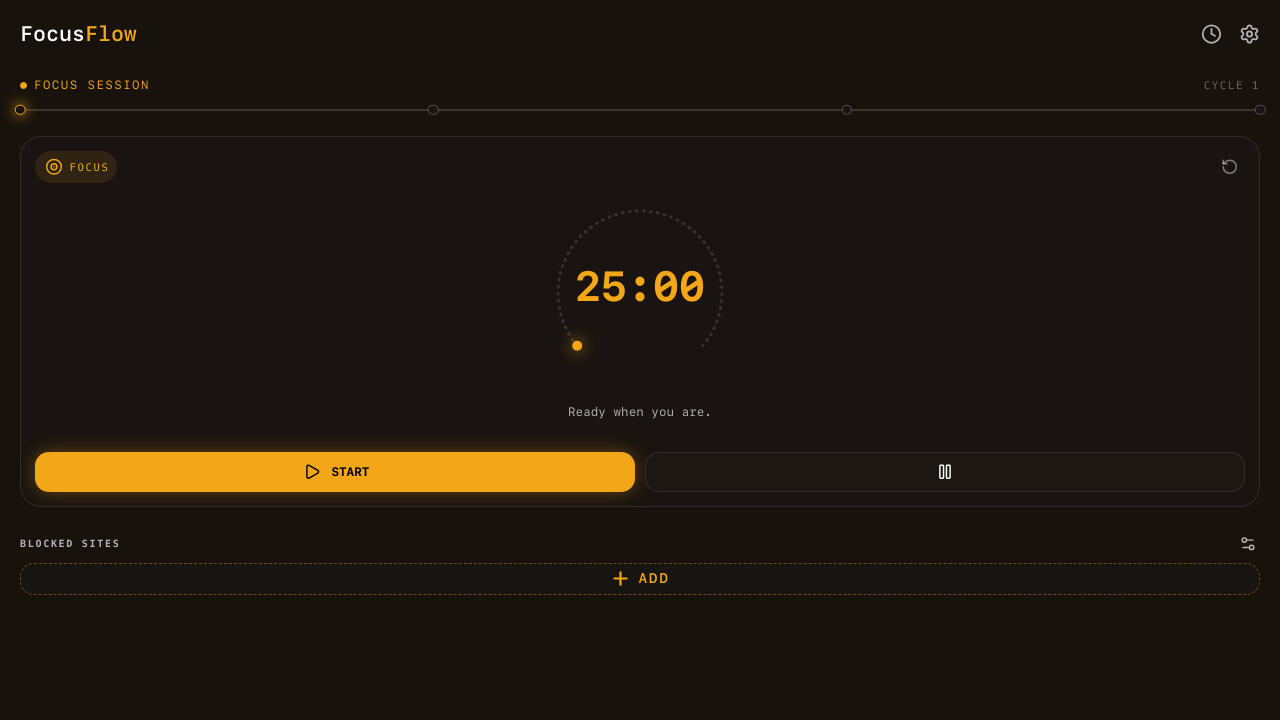
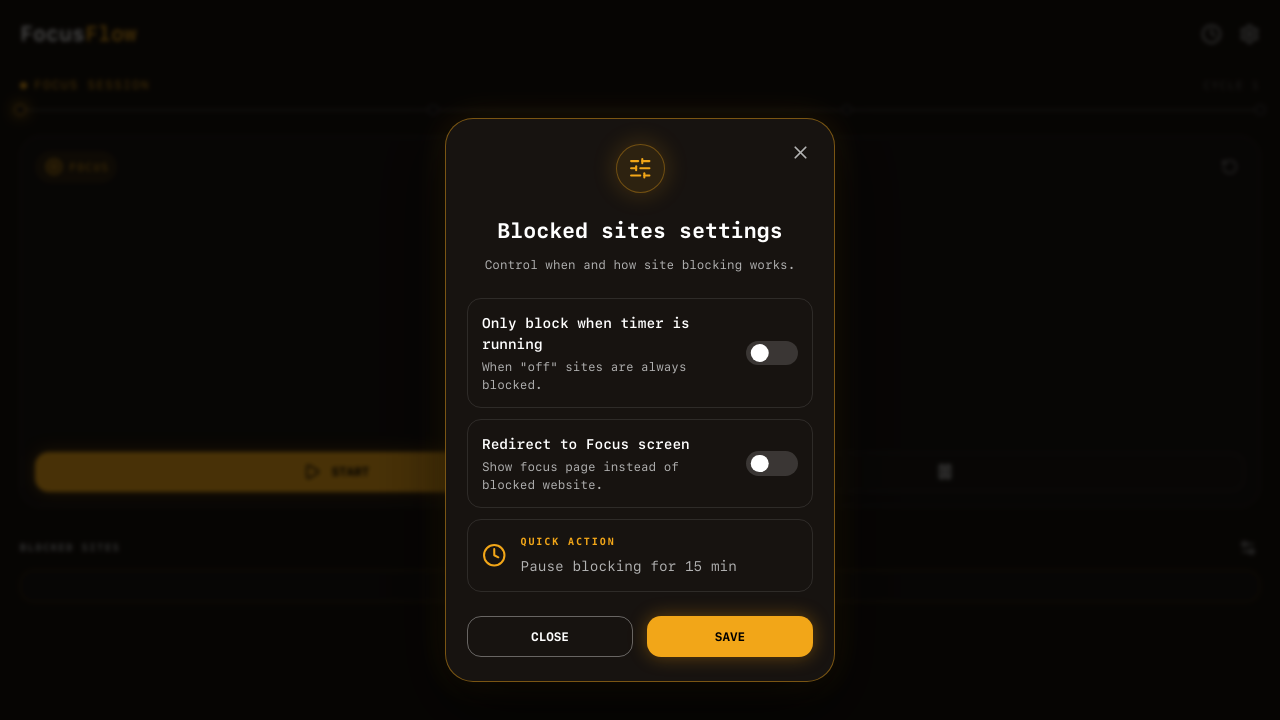
Before and after one commit to ArtemShuhat/FocusFlow, a React (Vite) app: page / in a window 1280 px wide. Both pictures are taken after a click on the button 1248 px from the left and 543 px from the top of the page. Shown: the top 720 px of the page. Built offline with nearby package versions, Linux system fonts and the light colour scheme.

Commit message:
💎 add blocked sites preferences modal

```diff
--- a/src/app/blocker/BlockedSection.tsx
+++ b/src/app/blocker/BlockedSection.tsx
@@ -1,17 +1,21 @@
-import { ChevronDown, Globe, Plus, Settings, Settings2 } from 'lucide-react'
+import { ChevronDown, Plus, Settings, Settings2 } from 'lucide-react'
 import { useState } from 'react'
 import { useBlockedSites } from './hooks/useBlockedSites'
+import { useBlockerSettings } from './hooks/useBlockerSettings'
 import { AddBlockedSiteModal } from './ui/AddBlockedSiteModal'
 import { Button } from '@/shared/ui/Button'
-import { SettingsBlockedSiteModal } from './ui/SettingsBlockedSiteModal'
+import { SettingsBlockedSiteModal } from './ui/BlockedSiteSettingsModal'
 import { SiteFavicon } from './ui/SiteFavicon'
 import { toast } from 'sonner'
+import { BlockedSitesPreferencesModal } from './ui/BlockedSitesPreferencesModal'
 
 const VISIBLE_SITES_COUNT = 5
 
 export function BlockedSection() {
 	const { sites, addSite, updateSite, removeSite } = useBlockedSites()
+	const { settings, updateSettings } = useBlockerSettings()
 	const [isAddModalOpen, setIsAddModalOpen] = useState(false)
+	const [isPreferencesModalOpen, setIsPreferencesModalOpen] = useState(false)
 	const [isExpanded, setIsExpanded] = useState(false)
 	const hasHiddenSites = sites.length > VISIBLE_SITES_COUNT
 	const visibleSites = isExpanded ? sites : sites.slice(0, VISIBLE_SITES_COUNT)
@@ -44,8 +48,13 @@ export function BlockedSection() {
 							/>
 						</button>
 					)}
-					<button aria-label='Open blocker settings' type='button'>
-						<Settings2 className='h-5 text-muted' />
+					<button
+						aria-label='Open blocker settings'
+						type='button'
+						onClick={() => setIsPreferencesModalOpen(true)}
+						className='flex h-7 w-7 items-center justify-center rounded-lg text-muted transition hover:bg-surface hover:text-foreground'
+					>
+						<Settings2 className='h-5' />
 					</button>
 				</div>
 			</div>
@@ -113,6 +122,18 @@ export function BlockedSection() {
 					toast.success('Site removed')
 				}}
 			/>
+			{isPreferencesModalOpen && (
+				<BlockedSitesPreferencesModal
+					isOpen={isPreferencesModalOpen}
+					settings={settings}
+					onClose={() => setIsPreferencesModalOpen(false)}
+					onSubmit={async nextSettings => {
+						await updateSettings(nextSettings)
+						setIsPreferencesModalOpen(false)
+						toast.success('Blocker settings updated')
+					}}
+				/>
+			)}
 		</>
 	)
 }
--- /dev/null
+++ b/src/app/blocker/hooks/useBlockerSettings.ts
@@ -0,0 +1,27 @@
+import { useCallback, useEffect, useState } from 'react'
+import { DEFAULT_BLOCKER_SETTINGS } from '../model/constants'
+import { getBlockerSettings, setBlockerSettings } from '../model/storage'
+import type { BlockerSettings } from '../model/types'
+
+export function useBlockerSettings() {
+	const [settings, setSettings] = useState(DEFAULT_BLOCKER_SETTINGS)
+	const [isLoading, setIsLoading] = useState(true)
+
+	useEffect(() => {
+		getBlockerSettings().then(storedSettings => {
+			setSettings(storedSettings)
+			setIsLoading(false)
+		})
+	}, [])
+
+	const updateSettings = useCallback(async (nextSettings: BlockerSettings) => {
+		await setBlockerSettings(nextSettings)
+		setSettings(nextSettings)
+	}, [])
+
+	return {
+		settings,
+		isLoading,
+		updateSettings
+	}
+}
--- /dev/null
+++ b/src/app/blocker/model/constants.ts
@@ -0,0 +1,6 @@
+import type { BlockerSettings } from './types'
+
+export const DEFAULT_BLOCKER_SETTINGS: BlockerSettings = {
+	onlyBlockWhenTimerRunning: false,
+	redirectToFocusScreen: false
+}
--- a/src/app/blocker/model/storage.ts
+++ b/src/app/blocker/model/storage.ts
@@ -1,6 +1,9 @@
-import type { BlockedSite } from './types'
+import { DEFAULT_BLOCKER_SETTINGS } from './constants'
+import type { BlockedSite, BlockerSettings } from './types'
 
-export const STORAGE_KEY = 'blockedSites'
+export const BLOCKED_SITES_STORAGE_KEY = 'blockedSites'
+export const BLOCKER_SETTINGS_STORAGE_KEY = 'blockerSettings'
+export const STORAGE_KEY = BLOCKED_SITES_STORAGE_KEY
 
 export function normalizeHostname(value: string) {
 	const url = value.includes('://') ? value : `https://${value}`
@@ -9,10 +12,25 @@ export function normalizeHostname(value: string) {
 }
 
 export async function getBlockedSites() {
-	const result = await chrome.storage.local.get(STORAGE_KEY)
-	return (result[STORAGE_KEY] as BlockedSite[] | undefined) ?? []
+	const result = await chrome.storage.local.get(BLOCKED_SITES_STORAGE_KEY)
+	return (result[BLOCKED_SITES_STORAGE_KEY] as BlockedSite[] | undefined) ?? []
 }
 
 export async function setBlockedSites(sites: BlockedSite[]) {
-	await chrome.storage.local.set({ [STORAGE_KEY]: sites })
+	await chrome.storage.local.set({ [BLOCKED_SITES_STORAGE_KEY]: sites })
 }
+
+export async function getBlockerSettings() {
+	const result = await chrome.storage.local.get(BLOCKER_SETTINGS_STORAGE_KEY)
+
+	return {
+		...DEFAULT_BLOCKER_SETTINGS,
+		...(result[BLOCKER_SETTINGS_STORAGE_KEY] as
+			| Partial<BlockerSettings>
+			| undefined)
+	}
+}
+
+export async function setBlockerSettings(settings: BlockerSettings) {
+	await chrome.storage.local.set({ [BLOCKER_SETTINGS_STORAGE_KEY]: settings })
+}
--- a/src/app/blocker/model/types.ts
+++ b/src/app/blocker/model/types.ts
@@ -7,3 +7,8 @@ export interface BlockedSite {
 export interface AddBlockedSiteOptions {
 	enabled?: boolean
 }
+
+export interface BlockerSettings {
+	onlyBlockWhenTimerRunning: boolean
+	redirectToFocusScreen: boolean
+}
--- a/src/app/blocker/ui/SettingsBlockedSiteModal.tsx
+++ b/src/app/blocker/ui/BlockedSiteSettingsModal.tsx
@@ -4,7 +4,6 @@ import { useState } from 'react'
 import { Button } from '@/shared/ui/Button'
 import { Toggle } from '@/shared/ui/Toggle'
 import type { BlockedSite } from '../model/types'
-import { useBlockedSites } from '../hooks/useBlockedSites'
 
 interface SettingsBlockedSiteModalProps {
 	isOpen: boolean
@@ -49,7 +48,6 @@ function SettingsBlockedSiteForm({
 }: SettingsBlockedSiteFormProps) {
 	const [url, setUrl] = useState(site.hostname)
 	const [enabled, setEnabled] = useState(site.enabled)
-	const { removeSite } = useBlockedSites()
 
 	async function handleSubmit(event: SyntheticEvent<HTMLFormElement>) {
 		event.preventDefault()
--- /dev/null
+++ b/src/app/blocker/ui/BlockedSitesPreferencesModal.tsx
@@ -0,0 +1,142 @@
+import { Clock, SlidersHorizontal, X } from 'lucide-react'
+import { useState, type SyntheticEvent } from 'react'
+import { Button } from '@/shared/ui/Button'
+import { Toggle } from '@/shared/ui/Toggle'
+import type { BlockerSettings } from '../model/types'
+
+interface BlockedSitesPreferencesModalProps {
+	isOpen: boolean
+	settings: BlockerSettings
+	onSubmit: (settings: BlockerSettings) => Promise<void>
+	onClose: () => void
+}
+
+export function BlockedSitesPreferencesModal({
+	isOpen,
+	settings,
+	onClose,
+	onSubmit
+}: BlockedSitesPreferencesModalProps) {
+	const [onlyBlockWhenTimerRunning, setOnlyBlockWhenTimerRunning] = useState(
+		settings.onlyBlockWhenTimerRunning
+	)
+	const [redirectToFocusScreen, setRedirectToFocusScreen] = useState(
+		settings.redirectToFocusScreen
+	)
+	const [isSubmitting, setIsSubmitting] = useState(false)
+
+	if (!isOpen) return null
+
+	async function handleSubmit(event: SyntheticEvent<HTMLFormElement>) {
+		event.preventDefault()
+		if (isSubmitting) return
+
+		setIsSubmitting(true)
+		await onSubmit({
+			onlyBlockWhenTimerRunning,
+			redirectToFocusScreen
+		})
+		setIsSubmitting(false)
+	}
+
+	return (
+		<div className='fixed inset-0 z-50 flex items-center justify-center bg-black/70 px-5 backdrop-blur-[2px]'>
+			<form
+				onSubmit={handleSubmit}
+				className='relative w-[390px] max-w-full rounded-[28px] border border-orangeActive/45 bg-[#171310] px-6 py-7 shadow-[0_24px_70px_rgba(0,0,0,0.65),0_0_36px_rgba(242,166,24,0.12)]'
+			>
+				<button
+					type='button'
+					aria-label='Close blocked sites preferences modal'
+					onClick={onClose}
+					className='absolute right-5 top-5 flex h-9 w-9 items-center justify-center rounded-full text-muted transition hover:bg-white/5 hover:text-white'
+				>
+					<X className='h-6 w-6' />
+				</button>
+
+				<div className='mx-auto flex h-14 w-14 items-center justify-center rounded-full border border-orangeActive/35 bg-orangeActive/10 text-orangeActive shadow-[0_0_24px_rgba(242,166,24,0.22)]'>
+					<SlidersHorizontal className='h-7 w-7' />
+				</div>
+
+				<div className='mt-7 text-center'>
+					<h2 className='text-2xl font-bold text-white'>
+						Blocked sites settings
+					</h2>
+					<p className='mt-3 text-sm text-muted'>
+						Control when and how site blocking works.
+					</p>
+				</div>
+
+				<div className='mt-7 space-y-3'>
+					<div className='flex min-h-24 items-center justify-between gap-4 rounded-2xl border border-white/10 px-4 py-4 text-white'>
+						<div className='min-w-0 `'>
+							<p className='text-base font-semibold'>
+								Only block when timer is running
+							</p>
+							<p className='mt-1 text-sm text-muted'>
+								When "off" sites are always blocked.
+							</p>
+						</div>
+
+						<Toggle
+							checked={onlyBlockWhenTimerRunning}
+							onCheckedChange={setOnlyBlockWhenTimerRunning}
+							ariaLabel='Only block when timer is running'
+						/>
+					</div>
+
+					<div className='flex min-h-24 items-center justify-between gap-4 rounded-2xl border border-white/10 px-4 py-4 text-white'>
+						<div className='min-w-0'>
+							<p className='text-base font-semibold'>
+								Redirect to Focus screen
+							</p>
+							<p className='mt-1 text-sm text-muted'>
+								Show focus page instead of blocked website.
+							</p>
+						</div>
+
+						<Toggle
+							checked={redirectToFocusScreen}
+							onCheckedChange={setRedirectToFocusScreen}
+							ariaLabel='Redirect to Focus screen'
+						/>
+					</div>
+
+					<button
+						type='button'
+						className='flex min-h-20 w-full items-center gap-4 rounded-2xl border border-white/10 px-4 py-4 text-left text-muted transition hover:bg-white/[0.03] hover:text-white'
+					>
+						<Clock className='h-7 w-7 shrink-0 text-orangeActive' />
+						<div>
+							<p className='font-menlo text-[10px] font-bold uppercase tracking-[1.9px] text-orangeActive'>
+								Quick action
+							</p>
+							<p className='mt-2 text-base'>Pause blocking for 15 min</p>
+						</div>
+					</button>
+				</div>
+
+				<div className='mt-7 grid grid-cols-2 gap-4'>
+					<Button
+						type='button'
+						variant='secondary'
+						size='md'
+						onClick={onClose}
+						className='border-white/35 bg-transparent normal-case hover:bg-white/5'
+					>
+						Close
+					</Button>
+					<Button
+						type='submit'
+						variant='primary'
+						size='md'
+						disabled={isSubmitting}
+						className='normal-case hover:brightness-95'
+					>
+						Save
+					</Button>
+				</div>
+			</form>
+		</div>
+	)
+}
--- a/src/shared/ui/Toggle.tsx
+++ b/src/shared/ui/Toggle.tsx
@@ -19,7 +19,7 @@ export function Toggle({
 			aria-checked={checked}
 			disabled={disabled}
 			onClick={() => onCheckedChange(!checked)}
-			className={`flex h-7 w-[52px] items-center rounded-full p-1 transition disabled:cursor-not-allowed disabled:opacity-60 ${
+			className={`flex h-7 min-w-15 items-center rounded-full p-1 transition disabled:cursor-not-allowed disabled:opacity-60 ${
 				checked ? 'bg-orangeActive' : 'bg-white/15'
 			}`}
 		>
```
